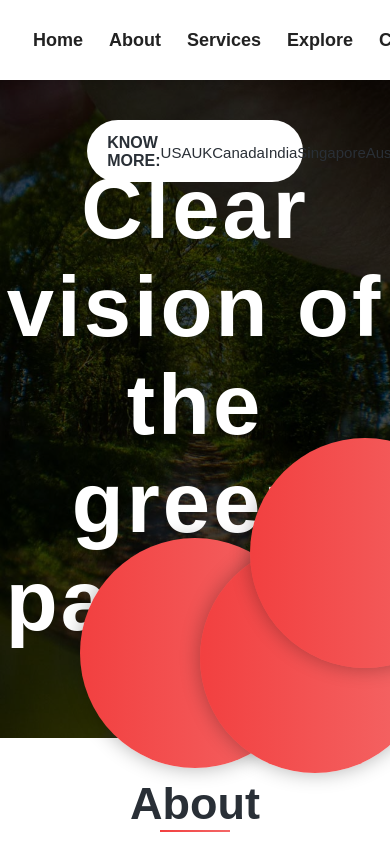
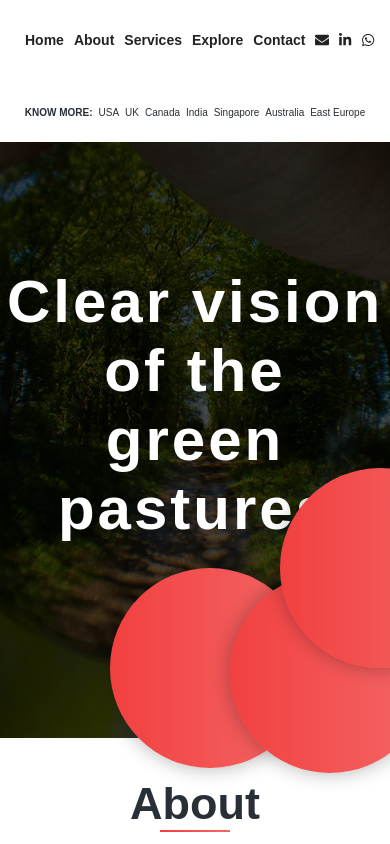
Before and after one commit to raghavmathur1/Discern, a React (Create React App) app: page / in a window 390 px wide. Shown: the top 844 px of the page. Built offline with nearby package versions, Linux system fonts and the light colour scheme.

Commit message:
Responsive

```diff
--- a/src/App.css
+++ b/src/App.css
@@ -346,3 +346,83 @@ body {
 
 
 /* Explore Section End */
+
+
+
+@media only screen and (max-width: 1200px) {
+	.countries{
+		width: 55vw;
+	}
+
+	.point{
+		width: 80vw;
+	}
+
+}
+
+@media only screen and (max-width: 1000px) {
+	.countries{
+		width: 85vw;
+	}
+
+	.circle{
+		height: 200px;
+		width: 200px;
+	}
+
+	.bar{
+		background: none;
+	}
+	.point{
+		width: 90vw;
+		font-size: 16px;
+		line-height: normal;
+		display: flex;
+		align-items: center;
+	}
+}
+
+@media only screen and (max-width: 650px) {
+	.countries{
+		width: 100vw;
+		top: 0;
+		border-radius: 0;
+		font-size: 14px;
+		justify-content: center;
+	}
+
+	.know{
+		font-size: 14px;
+	}
+
+	.about{
+		width: 90vw;
+	}
+
+	.countries div{
+		margin: 0 3px;
+	}
+	.nav{
+		font-size: 14px;
+		box-shadow: none;
+	}
+
+	.links div{
+		margin: 0 5px;
+	}
+
+	.heading{
+		font-size: 60px;
+	}
+
+	.point{
+		font-size: 13px;
+		padding: 0 20px;
+	}
+}
+
+@media only screen and (max-width: 500px) {
+	.countries div{
+		font-size: 10px;
+	}
+}
```
Also changed, not shown: 1 other file (tests, documents, lock files or other folders).
